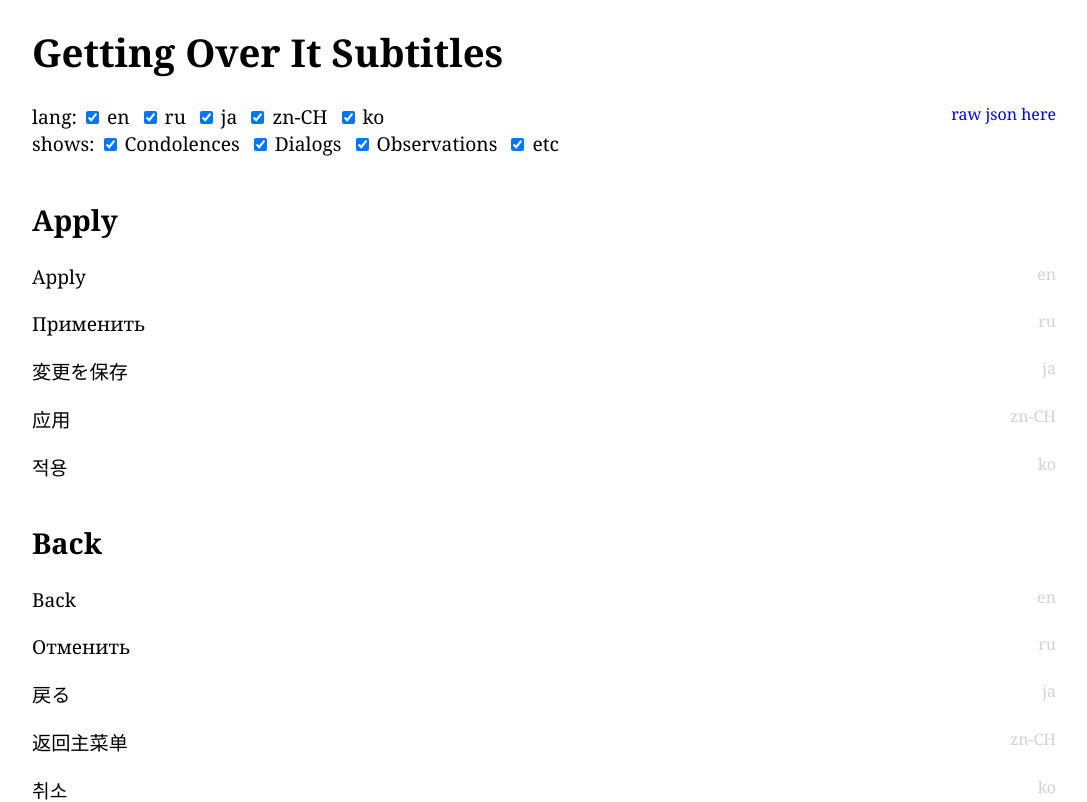
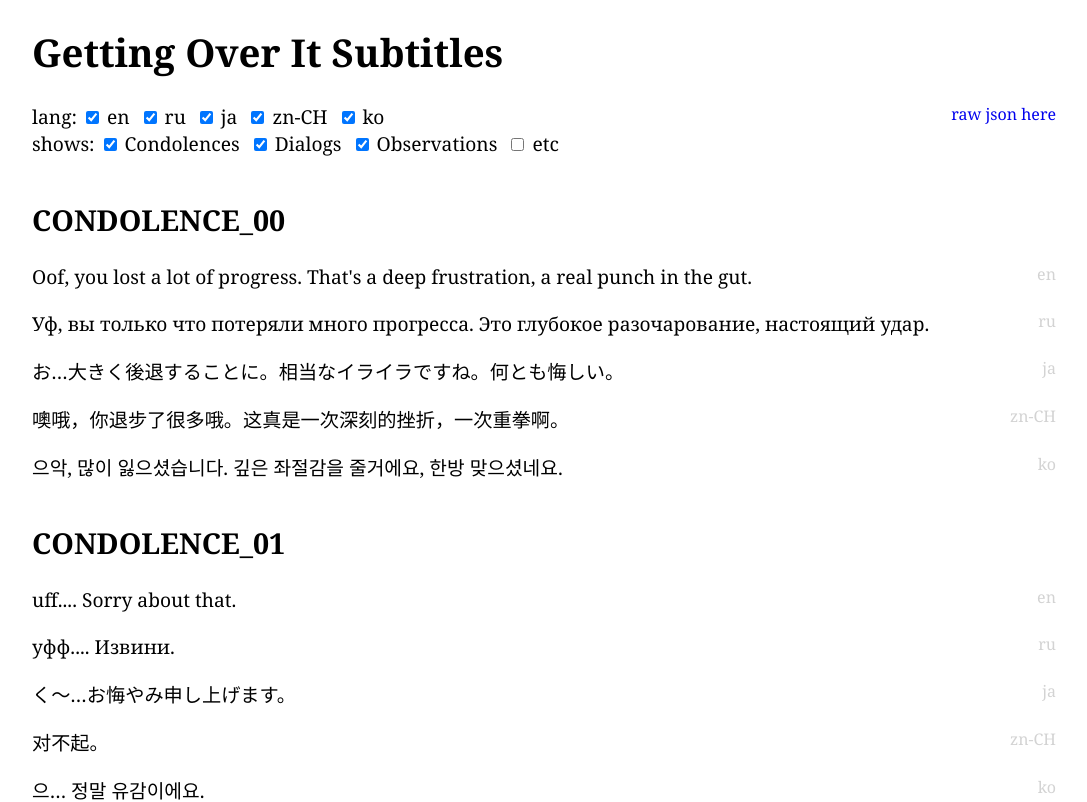
Before and after one commit to naari3/GettingOverIt_subtitles, a React (Vite) app: page / in a window 1280 px wide. Shown: the top 802 px of the page, without its empty margins (96-1183 px from the left). Built offline with nearby package versions, Linux system fonts and the light colour scheme.

Commit message:
Set etc default as false

```diff
--- a/src/App.tsx
+++ b/src/App.tsx
@@ -15,7 +15,7 @@
   const [enableCondolence, setEnableCondolence] = useState(true);
   const [enableDialog, setEnableDialog] = useState(true);
   const [enableObservation, setEnableObservation] = useState(true);
-  const [enableEtc, setEnableEtc] = useState(true);
+  const [enableEtc, setEnableEtc] = useState(false);
 
   const [targets, setTargets] = useState(ALL);
 
```
